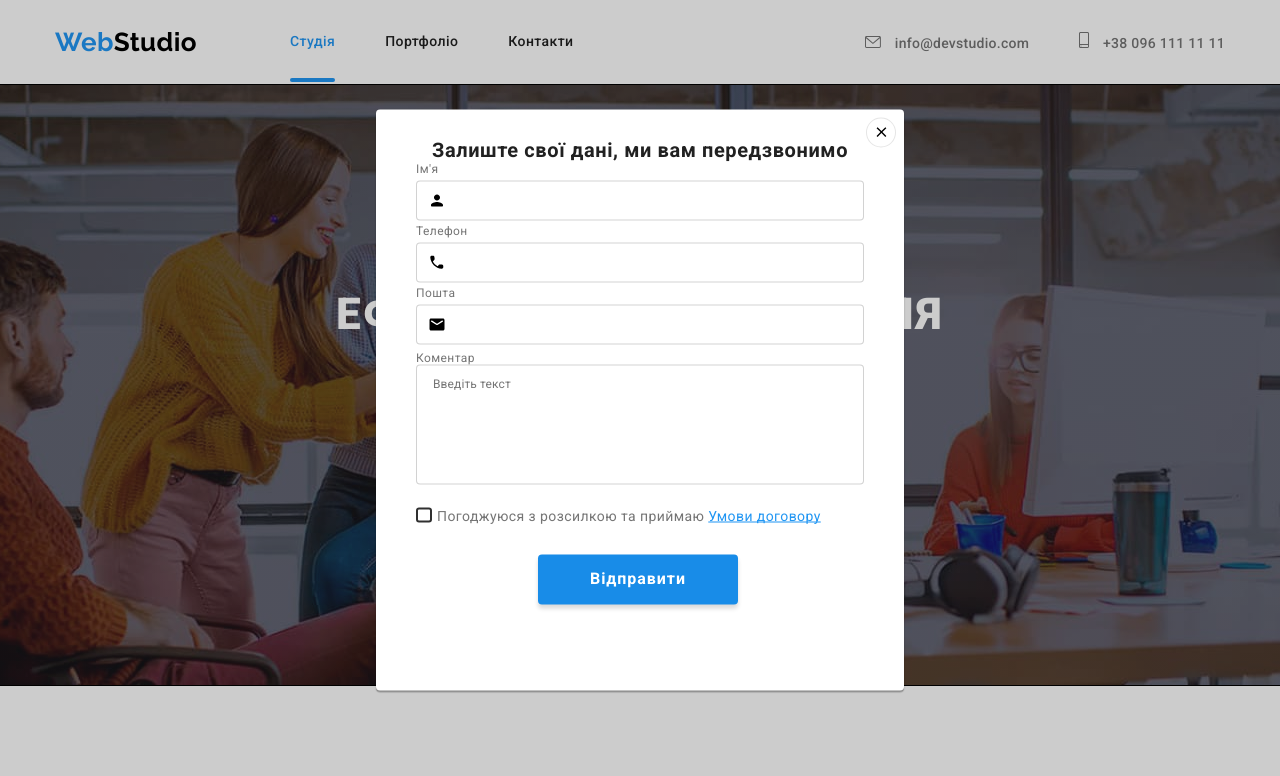
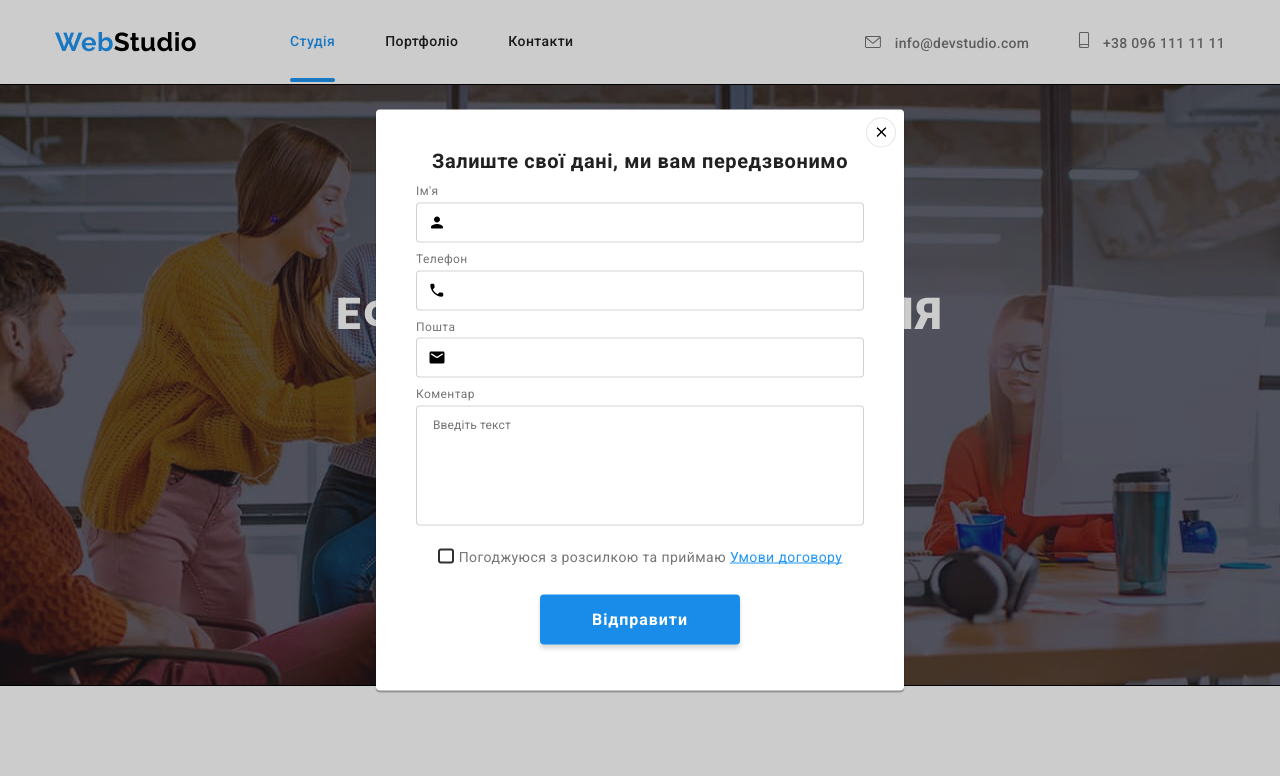
Before and after one commit to Iryna-Tyshchuk/goit-markup-hw-06, a plain HTML site: page index.html in a window 1280 px wide. Both pictures are taken after a click on the button "Замовити послугу". Shown: the top 776 px of the page. Drawn offline with nearby package versions, Linux system fonts and the light colour scheme.

Commit message:
comit
вирівняла модалку і включила scss

```diff
--- a/css/styles.css
+++ b/css/styles.css
@@ -675,7 +675,8 @@ body {
   justify-content: center;
 }
 
-.close-btn:focus {
+.close-btn:focus,
+.close-btn:hover {
   fill: var(--accent-color);
   border-color: var(--accent-color);
 }
@@ -717,7 +718,7 @@ body {
 .modal-title {
   font-weight: 700;
   font-size: 20px;
-  line-height: 1.15px;
+  line-height: 1.15;
   text-align: center;
   letter-spacing: 0.03em;
 
@@ -726,9 +727,10 @@ body {
   margin-bottom: 12px;
 }
 
-.modal-field {
+/* .modal-field {
   margin-bottom: 10px;
-}
+
+} */
 
 .modal-input {
   width: 100%;
@@ -767,8 +769,10 @@ body {
 }
 
 .modal-label {
+  display: block;
   font-size: 12px;
   color: var(--primary-text-color);
+  margin-top: 10px;
 }
 
 .modal-label span {
@@ -786,9 +790,9 @@ body {
   top: 50%;
   transform: translateY(-50%);
 }
-.modal-field-coment {
+/* .modal-field-coment {
   margin-bottom: 20px;
-}
+} */
 
 .modal-text {
   width: 100%;
@@ -800,15 +804,18 @@ body {
   color: #000;
   padding: 12px 16px;
   resize: none;
+  margin-top: 4px;
 }
-.modal-field-privacy {
+/* .modal-field-privacy {
   margin-bottom: 30px;
-}
+} */
 
 .check-text {
   font-size: 14px;
   color: var(--primary-text-color);
   display: flex;
+  justify-content: center;
+  margin-top: 20px;
 }
 
 .check-text span {
@@ -848,8 +855,9 @@ body {
   border-radius: 4px;
 
   text-align: center;
-
-  margin-left: 122px;
+  margin: 0 auto;
+  display: block;
+  margin-top: 30px;
 }
 
 .privacy-link {
@@ -857,6 +865,8 @@ body {
   text-decoration-line: underline;
   text-decoration-skip-ink: none;
 }
+
+/* Футер підпишись */
 
 .footer-singup {
   box-sizing: content-box;
--- a/index.html
+++ b/index.html
@@ -17,6 +17,7 @@
       href="https://cdnjs.cloudflare.com/ajax/libs/modern-normalize/1.1.0/modern-normalize.min.css"
     />
     <link rel="stylesheet" href="./css/styles.css" />
+    <link rel="stylesheet" href="./css/main.min.css" />
   </head>
 
   <body>
```
Also changed, not shown: css/main.css (added), css/main.min.css (added), sass/main.scss (added), 2 other files.
